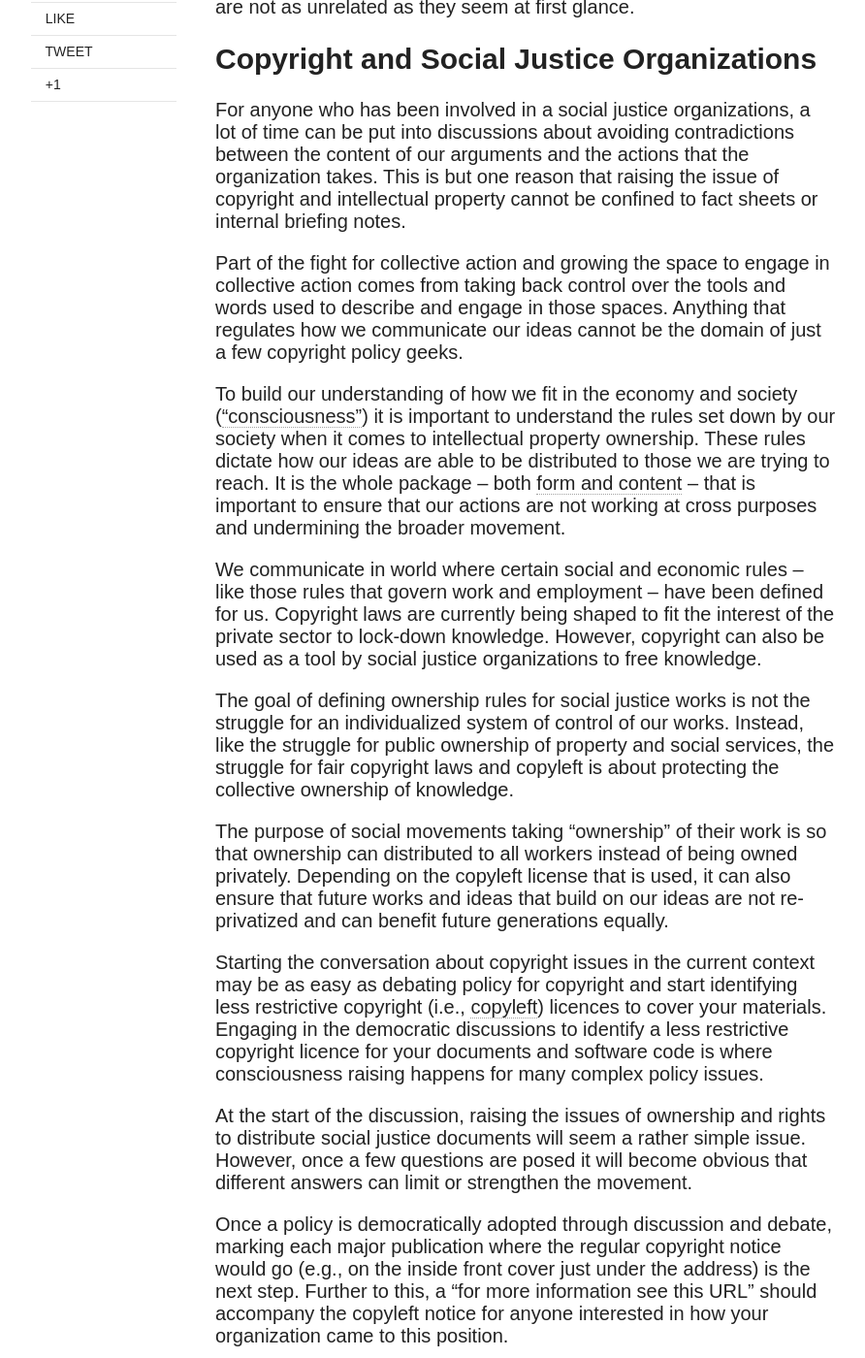
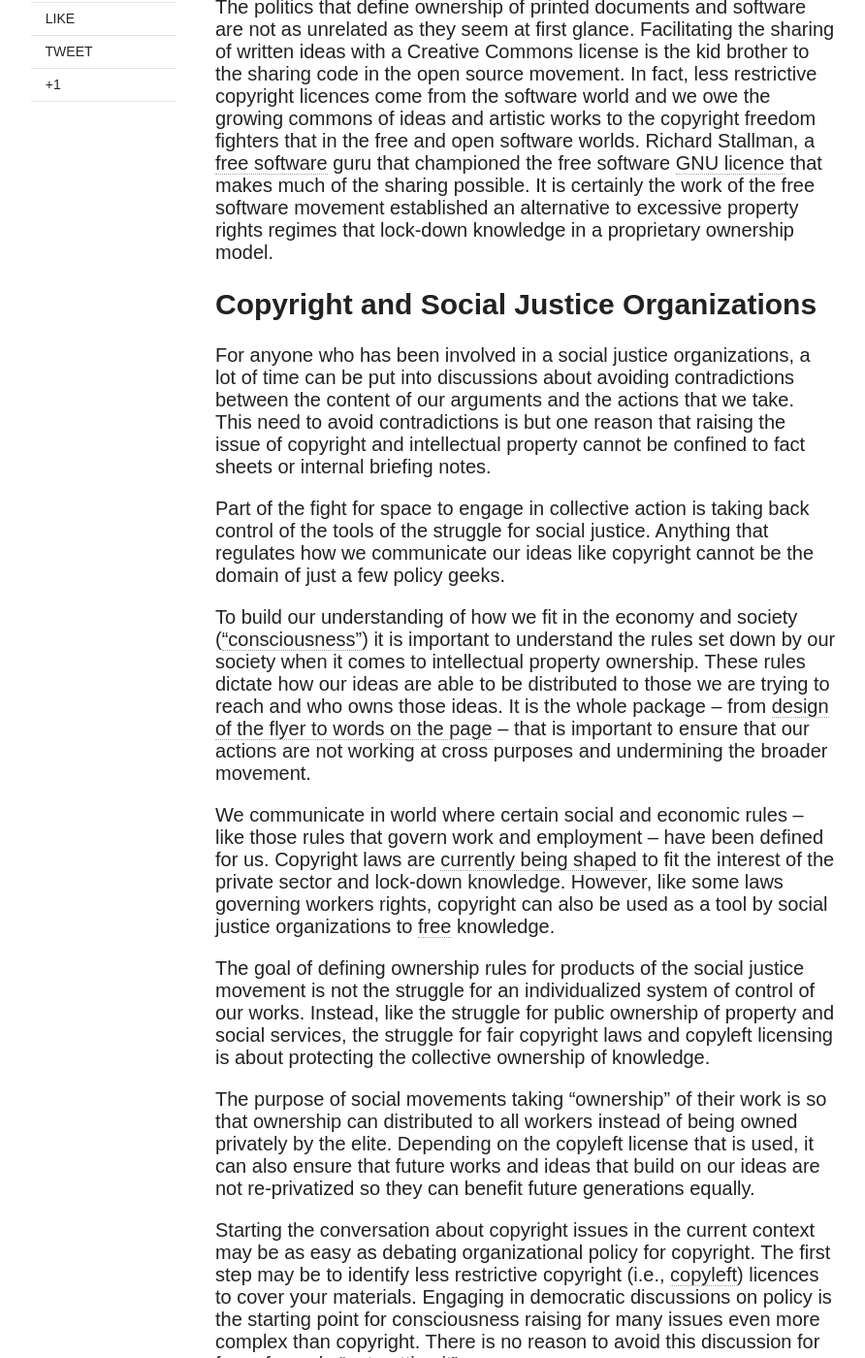
Before and after one commit to citizenspress/citizenspress.github.io, a Jekyll site: the page built from _posts/2014-02-15-Copyright-Social-Justice.md, in a window 1280 px wide and 1400 px high, scrolled down 946 px. Shown: the whole window at 97% size, without its empty margins (128-1020 px from the left). Built offline with Jekyll 4.4.1, drawn with Linux system fonts in a browser that asks for light colours; nearby versions of some CDN libraries; comment, search, counter and statistics services are not loaded; some of the changed text lies outside the part shown.

Commit message:
Edits for post: Copyright 3

```diff
--- a/_posts/2014-02-15-Copyright-Social-Justice.md
+++ b/_posts/2014-02-15-Copyright-Social-Justice.md
@@ -13,32 +13,33 @@ share: true
 # Raising Consciousness on Copyright Issues
 
 
-I have written previously about the importance of the [politics of software](http://citizenspress.github.io/articles/Politics-and-Software/) and fight for [less restrictive](http://citizenspress.org/editorials/copyright-academy) copyright [licensing](http://citizenspress.org/editorials/openaccess). I think that these issues are at the heart of helping to building a "commons" for ideas in their written form. Since copyright laws regulate ownership of intellectual property for software, written material, pictures and other works, it is important for social justice organizations to understand the politics of copyright as it relates to these areas.
+I have written previously about the importance of understanding the [politics of software](http://citizenspress.github.io/articles/Politics-and-Software/) and fight for [less restrictive](http://citizenspress.org/editorials/copyright-academy) copyright [licensing](http://citizenspress.org/editorials/openaccess) for social justice movements. I think that these issues are at the heart of helping to building a "commons" for ideas in their written form. Since copyright laws regulate ownership of intellectual property for software, written material, pictures and other creative works, it is important for social justice organizations to understand the politics of copyright as it relates to their activities.
 
-Indeed, the politics that govern ownership of documents and software are not as unrelated as they seem at first glance.
+The politics that define ownership of printed documents and software are not as unrelated as they seem at first glance. Facilitating the sharing of written ideas with a Creative Commons license is the kid brother to the sharing code in the open source movement. In fact, less restrictive copyright licences come from the software world and we owe the growing commons of ideas and artistic works to the copyright freedom fighters that in the free and open software worlds. Richard Stallman, a [free software](https://gnu.org/philosophy/15-years-of-free-software.html) guru that championed the free software [GNU licence](https://gnu.org/licenses/gpl.html) that makes much of the sharing possible. It is certainly the work of the free software movement established an alternative to excessive property rights regimes that lock-down knowledge in a proprietary ownership model.
+
 
 # Copyright and Social Justice Organizations
 
-For anyone who has been involved in a social justice organizations, a lot of time can be put into discussions about avoiding contradictions between the content of our arguments and the actions that the organization takes. This is but one reason that raising the issue of copyright and intellectual property cannot be confined to fact sheets or internal briefing notes.
+For anyone who has been involved in a social justice organizations, a lot of time can be put into discussions about avoiding contradictions between the content of our arguments and the actions that we take. This need to avoid contradictions is but one reason that raising the issue of copyright and intellectual property cannot be confined to fact sheets or internal briefing notes.
 
-Part of the fight for collective action and growing the space to engage in collective action comes from taking back control over the tools and words used to describe and engage in those spaces. Anything that regulates how we communicate our ideas cannot be the domain of just a few copyright policy geeks.
+Part of the fight for space to engage in collective action is taking back control of the tools of the struggle for social justice. Anything that regulates how we communicate our ideas like copyright cannot be the domain of just a few policy geeks.
 
-To build our understanding of how we fit in the economy and society \(["consciousness"](https://en.wikipedia.org/wiki/History_and_Class_Consciousness)\) it is important to understand the rules set down by our society when it comes to intellectual property ownership. These rules dictate how our ideas are able to be distributed to those we are trying to reach. It is the whole package -- both [form and content](https://www.marxists.org/archive/pilling/works/capital/pilling2.htm) -- that is important to ensure that our actions are not working at cross purposes and undermining the broader movement.
+To build our understanding of how we fit in the economy and society \(["consciousness"](https://en.wikipedia.org/wiki/History_and_Class_Consciousness)\) it is important to understand the rules set down by our society when it comes to intellectual property ownership. These rules dictate how our ideas are able to be distributed to those we are trying to reach and who owns those ideas. It is the whole package -- from [design of the flyer to words on the page](https://www.marxists.org/archive/pilling/works/capital/pilling2.htm) -- that is important to ensure that our actions are not working at cross purposes and undermining the broader movement.
 
 
-We communicate in world where certain social and economic rules -- like those rules that govern work and employment -- have been defined for us. Copyright laws are currently being shaped to fit the interest of the private sector to lock-down knowledge. However, copyright can also be used as a tool by social justice organizations to free knowledge.
+We communicate in world where certain social and economic rules -- like those rules that govern work and employment -- have been defined for us. Copyright laws are [currently being shaped](http://www.laquadrature.net/en/the-eu-commissions-outrageous-attempt-to-avoid-copyright-reform) to fit the interest of the private sector and lock-down knowledge. However, like some laws governing workers rights, copyright can also be used as a tool by social justice organizations to [free](https://en.wikipedia.org/wiki/Gratis_versus_libre) knowledge.
 
-The goal of defining ownership rules for social justice works is not the struggle for an individualized system of control of our works. Instead, like the struggle for public ownership of property and social services, the struggle for fair copyright laws and copyleft is about protecting the collective ownership of knowledge.
+The goal of defining ownership rules for products of the social justice movement is not the struggle for an individualized system of control of our works. Instead, like the struggle for public ownership of property and social services, the struggle for fair copyright laws and copyleft licensing is about protecting the collective ownership of knowledge.
 
-The purpose of social movements taking "ownership" of their work is so that ownership can distributed to all workers instead of being owned privately. Depending on the copyleft license that is used, it can also ensure that future works and ideas that build on our ideas are not re-privatized and can benefit future generations equally.
+The purpose of social movements taking "ownership" of their work is so that ownership can distributed to all workers instead of being owned privately by the elite. Depending on the copyleft license that is used, it can also ensure that future works and ideas that build on our ideas are not re-privatized so they can benefit future generations equally.
 
-Starting the conversation about copyright issues in the current context may be as easy as debating policy for copyright and start identifying less restrictive copyright \(i.e., [copyleft](http://citizenspress.org/editorials/copyright-academy#section-8)\) licences to cover your materials. Engaging in the democratic discussions to identify a less restrictive copyright licence for your documents and software code is where consciousness raising happens for many complex policy issues.
+Starting the conversation about copyright issues in the current context may be as easy as debating organizational policy for copyright. The first step may be to identify less restrictive copyright \(i.e., [copyleft](http://citizenspress.org/editorials/copyright-academy#section-8)\) licences to cover your materials. Engaging in democratic discussions on policy is the starting point for consciousness raising for many issues even more complex than copyright. There is no reason to avoid this discussion for fear of people "not getting it".
 
 At the start of the discussion, raising the issues of ownership and rights to distribute social justice documents will seem a rather simple issue. However, once a few questions are posed it will become obvious that different answers can limit or strengthen the movement.
 
-Once a policy is democratically adopted through discussion and debate, marking each major publication where the regular copyright notice would go (e.g., on the inside front cover just under the address) is the next step. Further to this, a "for more information see this URL" should accompany the copyleft notice for anyone interested in how your organization came to this position.
+Once a policy is adopted marking each publication, product or picture where the regular copyright notice would go (e.g., on the inside front cover just under the address) with the appropriate copyleft license is the next step. Further to this, a "for more information see this URL" should accompany the copyleft notice for anyone interested in how your organization came to this position.
 
-While the impact of changing this copyright mark might seem small, topics of ownership and distribution (and citation or ability to modify) products of work can be used as part of a conversation about why issues as seemingly esoteric as copyright actually affect all workers.
+While the impact of changing this copyright mark might seem small, topics of ownership and distribution rights (and citation or ability to modify) for products can be used as part of a conversation about why issues as seemingly esoteric as copyright actually affect all of us.
 
 
 # Questions of Copyright
```
